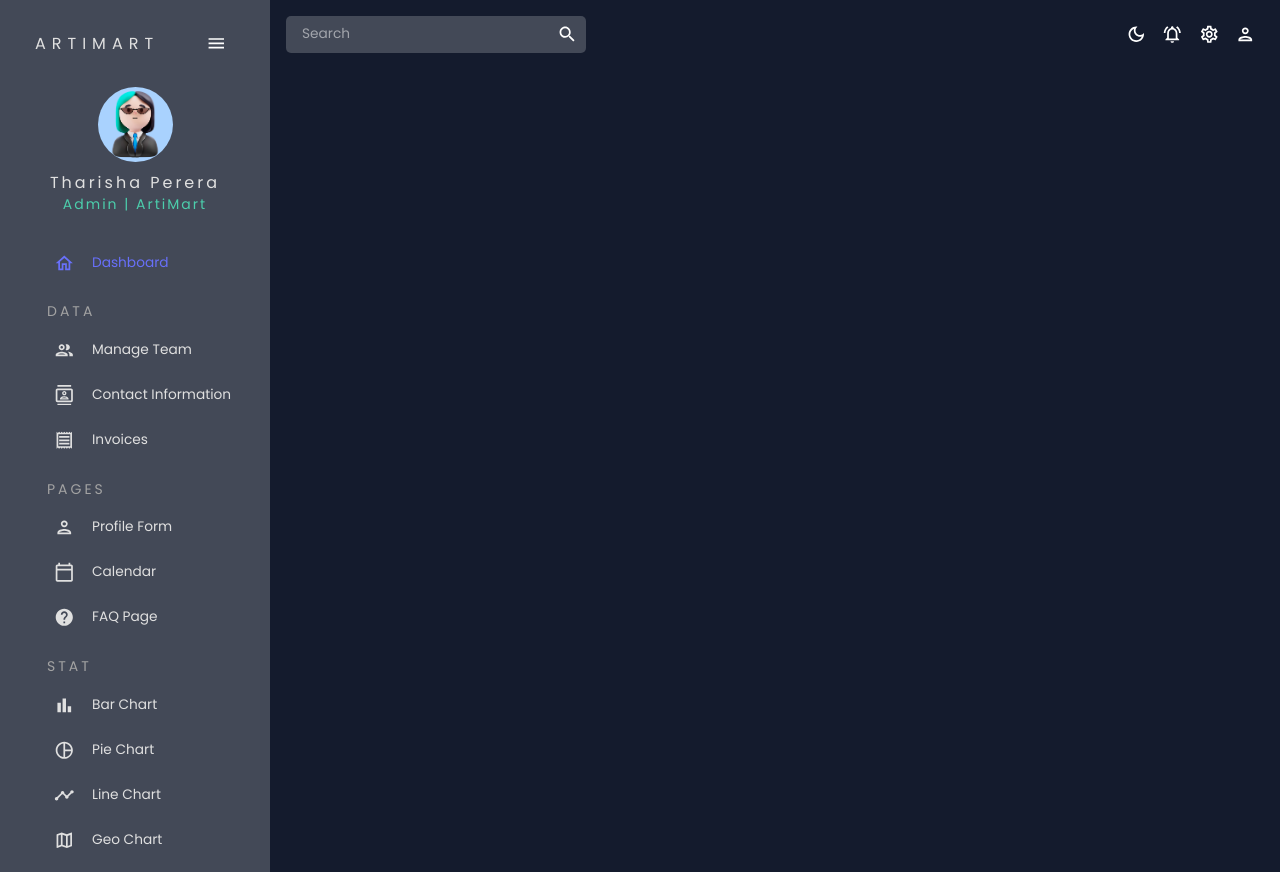
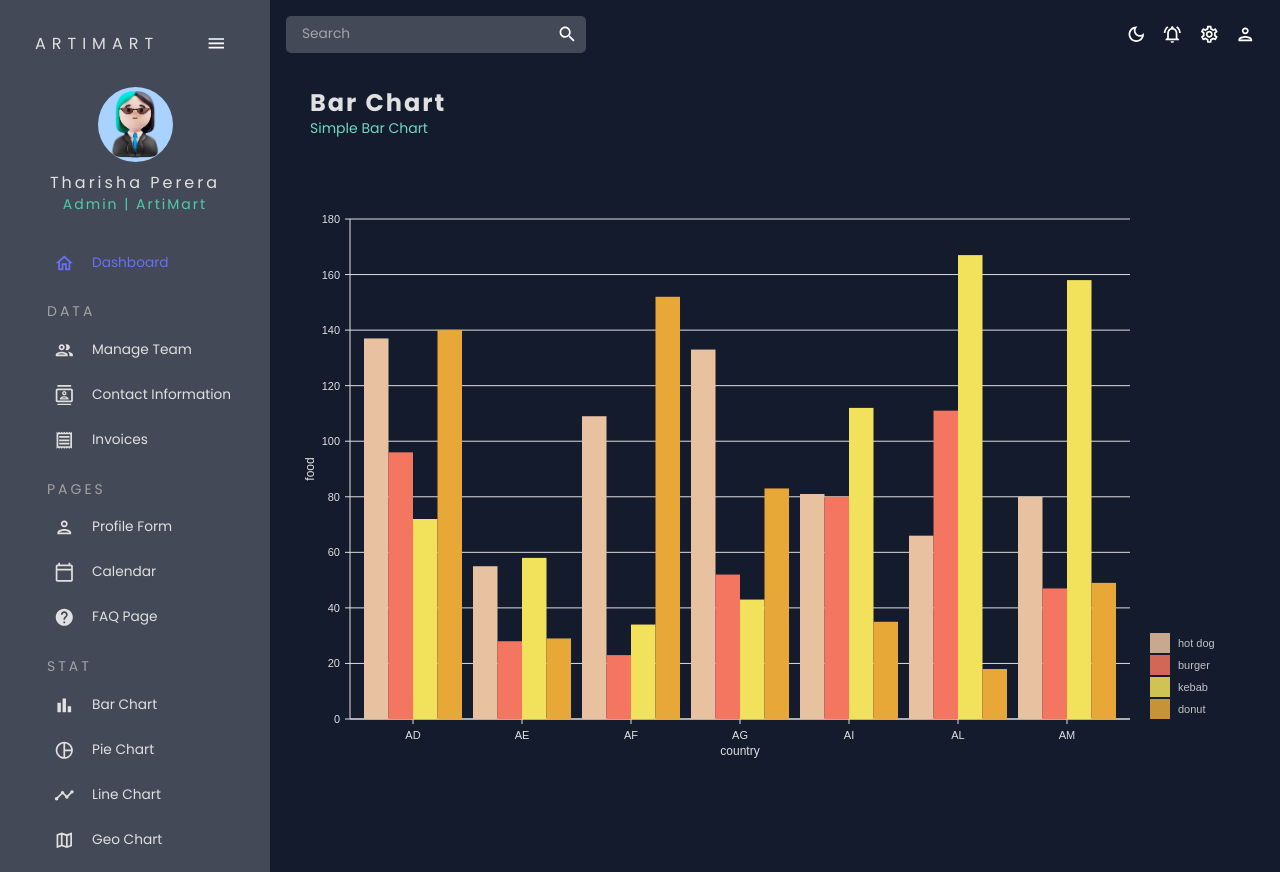
Before and after one commit to TharishaPerera/artimart-react-dashboard, a React (Create React App) app: page /bar in a window 1280 px wide. Built offline with nearby package versions, Linux system fonts and the light colour scheme.

Commit message:
added bar chart

```diff
--- a/src/App.js
+++ b/src/App.js
@@ -11,7 +11,7 @@ import Contacts from "./scenes/contacts";
 import Form from "./scenes/form";
 import Calendar from "./scenes/calendar";
 import FAQ from "./scenes/faq";
-// import Bar from "./scenes/bar";
+import Bar from "./scenes/bar";
 // import Line from "./scenes/line";
 // import Pie from "./scenes/pie";
 // import Geography from "./scenes/geography";
@@ -36,7 +36,7 @@ function App() {
 							<Route path="/form" element={<Form />} />
 							<Route path="/calendar" element={<Calendar />} />
 							<Route path="/faq" element={<FAQ />} />
-							{/* <Route path="/bar" element={<Bar />} /> */}
+							<Route path="/bar" element={<Bar />} />
 							{/* <Route path="/pie" element={<Pie />} /> */}
 							{/* <Route path="/line" element={<Line />} /> */}
 							{/* <Route path="/geography" element={<Geography />} /> */}
--- /dev/null
+++ b/src/components/BarChart.jsx
@@ -0,0 +1,154 @@
+import React from "react";
+import { useTheme } from "@mui/material";
+import { ResponsiveBar } from "@nivo/bar";
+import { tokens } from "../theme";
+import { mockBarData as data } from "../data/mockData";
+
+// TODO: get data from other pages and make this reusable for anytime
+
+const BarChart = ({ isDashboard = false }) => {
+  const theme = useTheme();
+  const colors = tokens(theme.palette.mode);
+
+  console.log(data)
+  return (
+    <ResponsiveBar
+      data={data}
+      theme={{
+        axis: {
+          domain: {
+            line: {
+              stroke: colors.grey[100],
+            },
+          },
+          legend: {
+            text: {
+              fill: colors.grey[100],
+            },
+          },
+          ticks: {
+            line: {
+              stroke: colors.grey[100],
+              strokeWidth: 1,
+            },
+            text: {
+              fill: colors.grey[100],
+            },
+          },
+        },
+        legends: {
+          text: {
+            fill: colors.grey[100],
+          },
+        },
+        tooltip: {
+          container: {
+            background: colors.grey[100],
+            color: colors.grey[900]
+          }
+        }
+      }}
+      keys={["hot dog", "burger", "kebab", "donut"]}
+      indexBy="country"
+      margin={{ top: 50, right: 130, bottom: 50, left: 60 }}
+      groupMode="grouped"
+      valueScale={{ type: "linear" }}
+      indexScale={{ type: "band", round: true }}
+      colors={{ scheme: "nivo" }}
+      defs={[
+        {
+          id: "dots",
+          type: "patternDots",
+          background: "inherit",
+          color: "#38bcb2",
+          size: 4,
+          padding: 1,
+          stagger: true,
+        },
+        {
+          id: "lines",
+          type: "patternLines",
+          background: "inherit",
+          color: "#eed312",
+          rotation: -45,
+          lineWidth: 6,
+          spacing: 10,
+        },
+      ]}
+      fill={[
+        {
+          match: {
+            id: "fries",
+          },
+          id: "dots",
+        },
+        {
+          match: {
+            id: "sandwich",
+          },
+          id: "lines",
+        },
+      ]}
+      borderColor={{
+        from: "color",
+        modifiers: [["darker", 1.6]],
+      }}
+      axisTop={null}
+      axisRight={null}
+      axisBottom={{
+        tickSize: 5,
+        tickPadding: 5,
+        tickRotation: 0,
+        legend: isDashboard ? undefined : "country",
+        legendPosition: "middle",
+        legendOffset: 32,
+      }}
+      axisLeft={{
+        tickSize: 5,
+        tickPadding: 5,
+        tickRotation: 0,
+        legend: isDashboard ? undefined : "food",
+        legendPosition: "middle",
+        legendOffset: -40,
+      }}
+      enableLabel={false}
+      labelSkipWidth={4}
+      labelSkipHeight={12}
+      labelTextColor={{
+        from: "color",
+        modifiers: [["darker", 1.6]],
+      }}
+      legends={[
+        {
+          dataFrom: "keys",
+          anchor: "bottom-right",
+          direction: "column",
+          justify: false,
+          translateX: 120,
+          translateY: 0,
+          itemsSpacing: 2,
+          itemWidth: 100,
+          itemHeight: 20,
+          itemDirection: "left-to-right",
+          itemOpacity: 0.85,
+          symbolSize: 20,
+          effects: [
+            {
+              on: "hover",
+              style: {
+                itemOpacity: 1,
+              },
+            },
+          ],
+        },
+      ]}
+      role="application"
+      ariaLabel="Nivo bar chart demo"
+      barAriaLabel={(e) =>
+        e.id + ": " + e.formattedValue + " in country: " + e.indexValue
+      }
+    />
+  );
+};
+
+export default BarChart;
--- /dev/null
+++ b/src/scenes/bar/index.jsx
@@ -0,0 +1,17 @@
+import React from 'react'
+import { Box } from '@mui/material'
+import Header from "../../components/Header"
+import BarChart from '../../components/BarChart'
+
+const Bar = () => {
+  return (
+    <Box m="20px">
+        <Header title="Bar Chart" subtitle="Simple Bar Chart" />
+        <Box height="75vh">
+            <BarChart />
+        </Box>
+    </Box>
+  )
+}
+
+export default Bar
```
